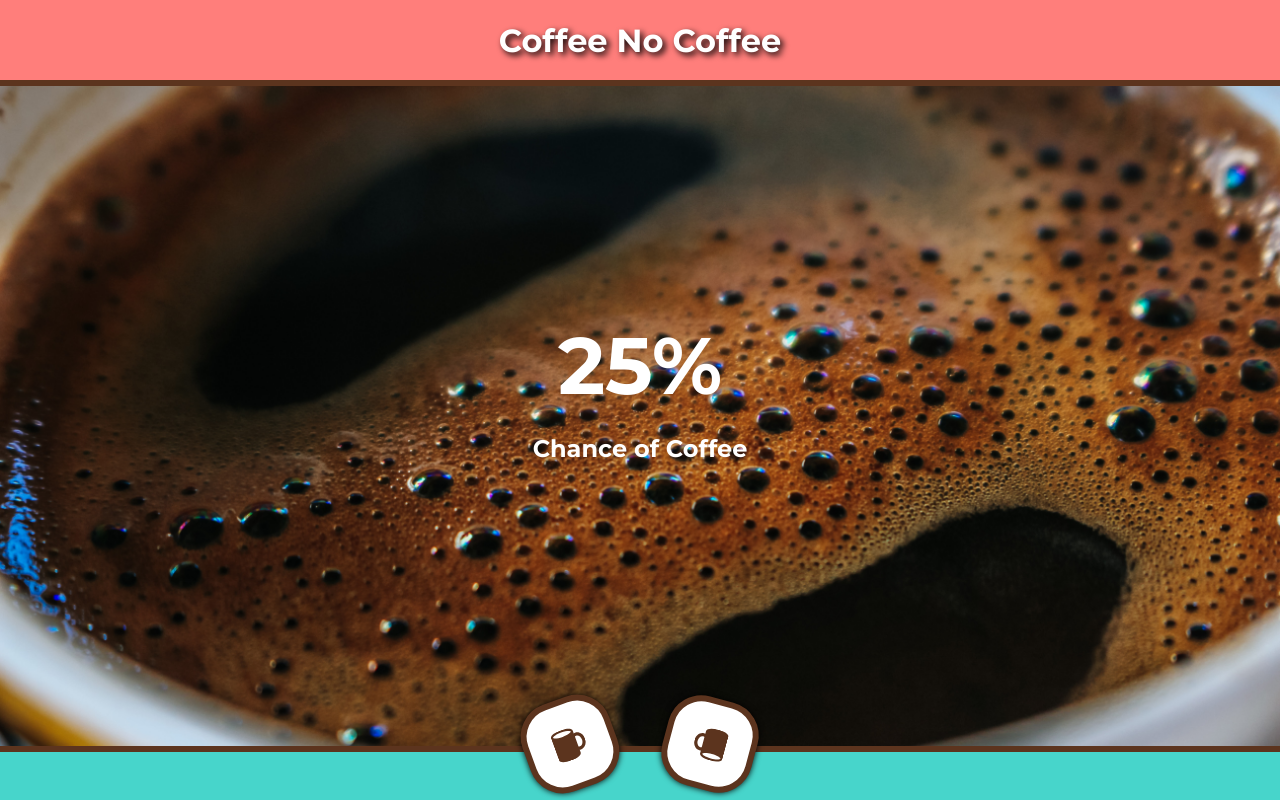
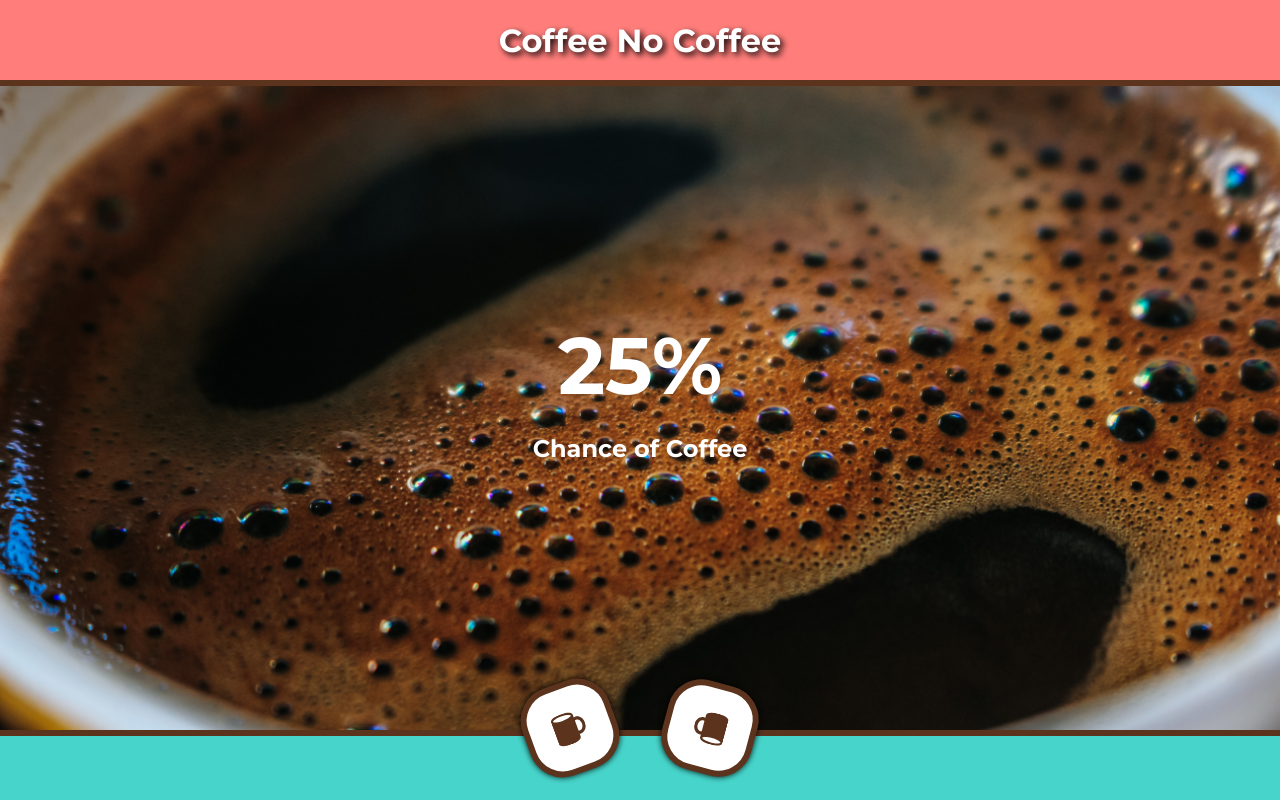
Before and after one commit to benjaminbwright/coffee-no-coffee, a React (Create React App) app in the folder client/: page / in a window 1280 px wide. Built offline with nearby package versions, Linux system fonts and the light colour scheme.

Commit message:
Adjusted footer interface button positioning

```diff
--- a/client/src/App.scss
+++ b/client/src/App.scss
@@ -39,7 +39,7 @@
     right: 0;
     bottom: 0;
     left: 0;
-    height: 3em;
+    height: 4em;
     background: rgb(71, 213, 203);
     border-top: solid 6px #5c341e;
     display: flex;
@@ -50,7 +50,7 @@
         height: 2em;
         width: 2em;
         display: inline-block;
-        margin: 0 1.5em 4em;
+        margin: 0 1.5em 5em;
         background: #fff;
         padding: 1.5em;
         border-radius: 37%;
```
